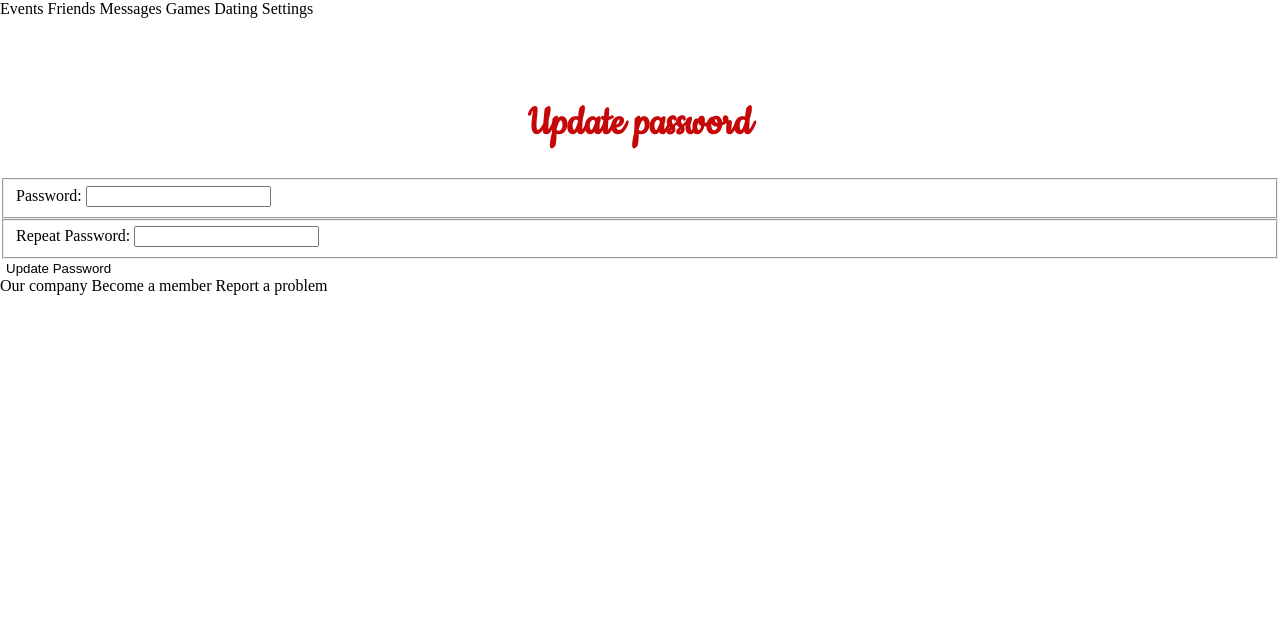
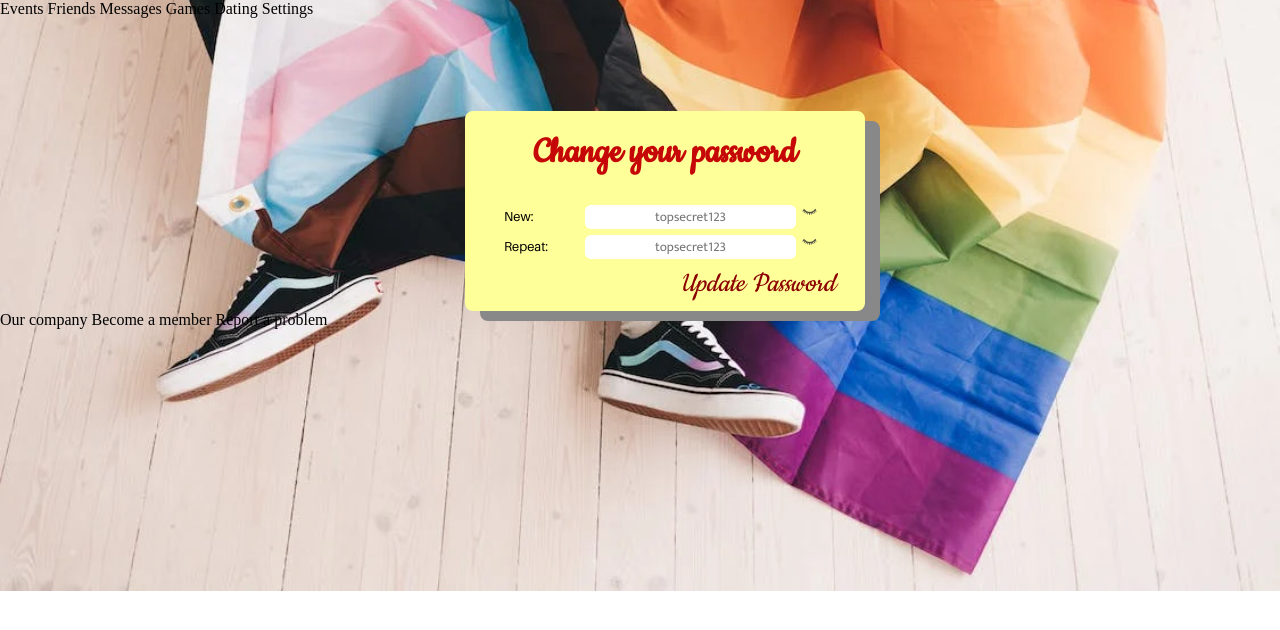
Before and after one commit to 01iverr/Queer-rar_webpage, a website: page public/view/html_pages/update_password.html in a window 1280 px wide. Drawn offline with nearby package versions, Linux system fonts and the light colour scheme; files that its build step writes are made by us from their sources; no server answers.

Commit message:
General fixes/ Update_password ->update_password page completed (full responsive). ->general fixes for no more hard set ids in js functions about checking/validating codes in forms.

```diff
--- a/public/view/css_code/contact_us.css
+++ b/public/view/css_code/contact_us.css
@@ -1,5 +1,5 @@
 body {
-  background-image: url('../media/pride.png');
+  background-image: url('../media/background_photos/pride.png');
   background-repeat: no-repeat;
   background-position: center;
   background-size: cover;
--- a/public/view/css_code/forms.css
+++ b/public/view/css_code/forms.css
@@ -24,7 +24,8 @@
     left:1vw;
   }
 
-  #signin-form{
+  #signin-form,
+  #updatepasswordform{
     width: 400px;
     height: 200px;
     margin-top: 50px;
@@ -61,11 +62,13 @@
     width: 0%;
   }
 
-  #signin-form{
+  #signin-form,
+  #updatepasswordform{
     width: 400px;
     height: 200px;
     margin-top: 50px;
   }
+
 
 
   /* sign up page*/
@@ -91,6 +94,15 @@
 
 @media screen and (min-width: 800px) {
 
+}
+
+@media screen and (min-width: 450px) and (max-width: 800px) {
+  #updatepasswordform{
+    width: 400px;
+    height: 200px;
+    margin-top: 20px;
+    margin-left: -200px;
+  }
 }
 
 /* Tablet */
@@ -474,7 +486,12 @@ select {
    text-align: center;
 }
 
-#welcomeBack{
+#chang_pass{
+  margin-top: -35px;
+}
+
+#welcomeBack,
+#chang_pass{
   font-family: Cookie;
   font-size: 40px
 }
--- /dev/null
+++ b/public/view/css_code/update_pass.css
@@ -0,0 +1,21 @@
+body {
+  background-image: url('../media/background_photos/flag.png');
+  background-repeat: no-repeat;
+  background-position: center;
+  background-size: cover;
+}
+#update-btn{
+  margin-top: 5px;
+}
+
+@media screen and (max-width: 450px) {
+  #update-btn{
+    margin-left: 80px;
+  }
+}
+
+@media screen and (min-width: 450px) {
+  #update-btn{
+    margin-left: 200px;
+  }
+}
--- a/public/view/html_pages/update_password.html
+++ b/public/view/html_pages/update_password.html
@@ -5,7 +5,10 @@
         <meta name="viewport" content="width=device-width, initial-scale=1.0">
         <title>Update Password</title>
         <link rel="stylesheet" href="../../view/css_code/main.css">
+        <link rel="stylesheet" href="../../view/css_code/forms.css">
+        <link rel="stylesheet" href="../../view/css_code/update_pass.css">
         <link rel="icon" type="image/x-icon" href="../../view/media/header-footer/queerrar.ico">
+        <script src="../../view/js_code/checkTheForm.js"></script>
         <script src="../../client/updateForm.js"></script>
         <script src="https://cdn.jsdelivr.net/npm/handlebars@latest/dist/handlebars.js"></script>
         <script src="../../client/main.js"></script>
@@ -18,23 +21,31 @@
             </div>
 
             <!-- ========================== Main ========================== -->
-            <h1>Update password</h1>
-            <form id="updatepasswordform" action="/update_pass" method="POST">
-                <fieldset>
-                    <label for="password">Password:</label>
-                    <input id="password" name="password" type="text">
-                </fieldset>
+            <!-- <h1>Update password</h1> -->
+            <h4></h4>
+            <form id="updatepasswordform"  action="/update_pass"  class="custom_forms" method="POST">
+                <h1 id="chang_pass">Change your password</h1>
+                <label for="password">New:</label>
+                <input class="custom_forms"  type="password" id="password" name="password"
+                    title=" Password must contain at least one uppercase and one lowercase letter and one number.The password must contains at least 8 characters and max 12" placeholder="topsecret123"
+                    onchange="checkPasswords( document.forms['updatepasswordform']['password'] , document.forms['updatepasswordform']['repeat_password'] )"
+                    onkeyup="PassValid(document.getElementById('password'))"
+                    oncopy="return false" onpaste="return false" required>
+                <input type="checkbox" class="showmypass" onclick="makepasswordsVisible(document.getElementById('password'))">
+                <label for="repeat_password">Repeat:</label>
+                <input  class="custom_forms" type="password" id="repeat_password" name="repeat_password"  required placeholder="topsecret123"
+                  oncopy="return false" onpaste="return false"
+                  onblur="checkPasswords( document.forms['updatepasswordform']['password'] , document.forms['updatepasswordform']['repeat_password'] )"
+                  title=" Password validator. Write again your chosen password">
+                  <input type="checkbox" class="showmypass" onclick="makepasswordsVisible(document.getElementById('repeat_password'))">
+                <input id="update-btn" class="buttonsressub" type="submit" value="Update Password" name="change_password_button">
+            </form>
 
-                <fieldset>
-                    <label for="repeat_password">Repeat Password:</label>
-                    <input id="repeat_password" name="repeat_password" type="text">
-                </fieldset>
-
-                <button id="update-btn" type="submit">Update Password</button>
-            </form>
             <!-- ========================== FOOTER ========================== -->
 
             <div id="footer">
+              <br>
+              <br>
                 {{> footer}}
             </div>
         </div>
--- a/public/view/js_code/checkTheForm.js
+++ b/public/view/js_code/checkTheForm.js
@@ -1,7 +1,7 @@
 // check if the 2 given passwords are the same. If yes then draw the border green else red
-function checkPasswords() {
-  var password1 = document.forms["formsignup"]["Password1"];
-  var password2 = document.forms["formsignup"]["PasswordVer"];
+function checkPasswords(id1 , id2) {
+  var password1 = id1;
+  var password2 = id2;
   if (password2.value) { //  password2 isn't null or undefined or empty
     if (password1.value == password2.value) {
       if (!PassValid()) {
@@ -19,8 +19,8 @@ function checkPasswords() {
 }
 ///////////////////////////////////////////////////////////////////////////
 //is password valid ? lets check and inform user what is going wrong if not.
-function PassValid() {
-  var pswrd = document.getElementById("Password1")
+function PassValid(id) {
+  var pswrd = id;
   // pswrd.setCustomValidity("Be aware that passwrod has to contain at least one uppercase and one lowercase letter,one number. Length of passord 8-12 characters");
   // pswrd.reportValidity();
   //validate first of all the length of the password!
```
Also changed, not shown: public/view/html_pages/sign-up-organization.html (+8 -4 lines), public/view/html_pages/signup-user.html (+6 -2 lines), public/view/media/background_photos/flag.png (added), public/view/media/background_photos/pride.png (renamed from public/view/media/pride.png).
